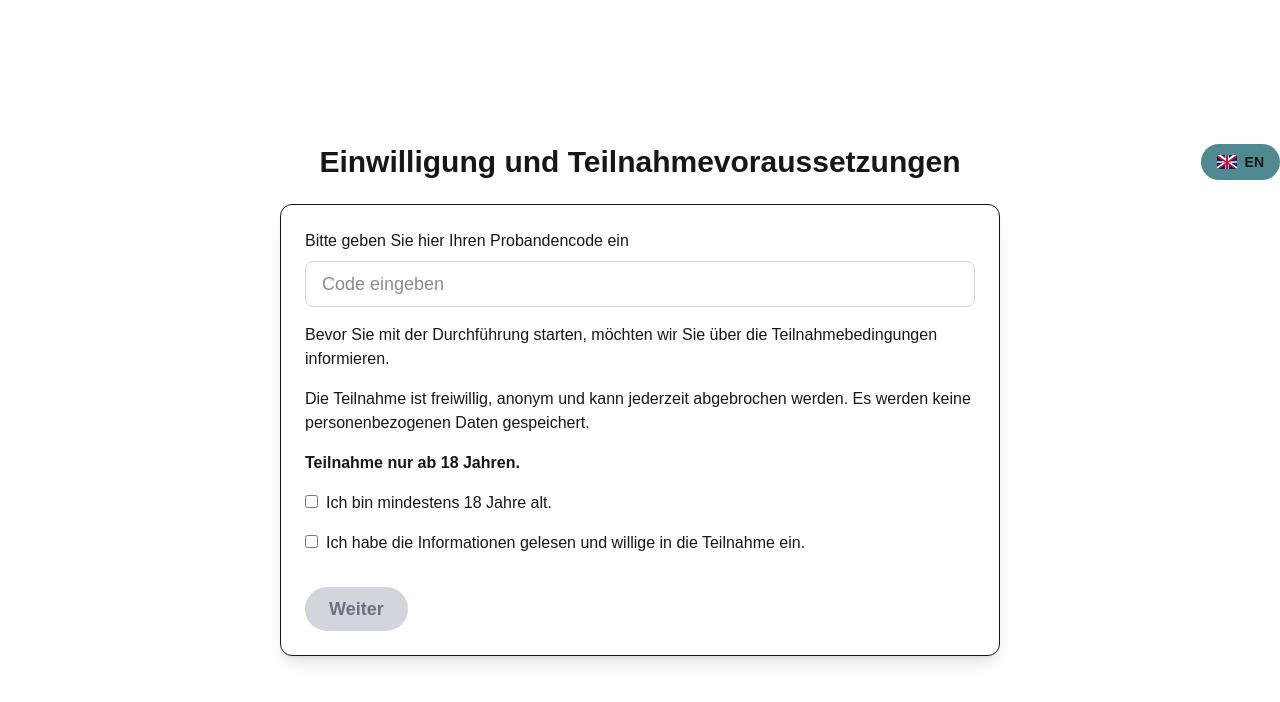
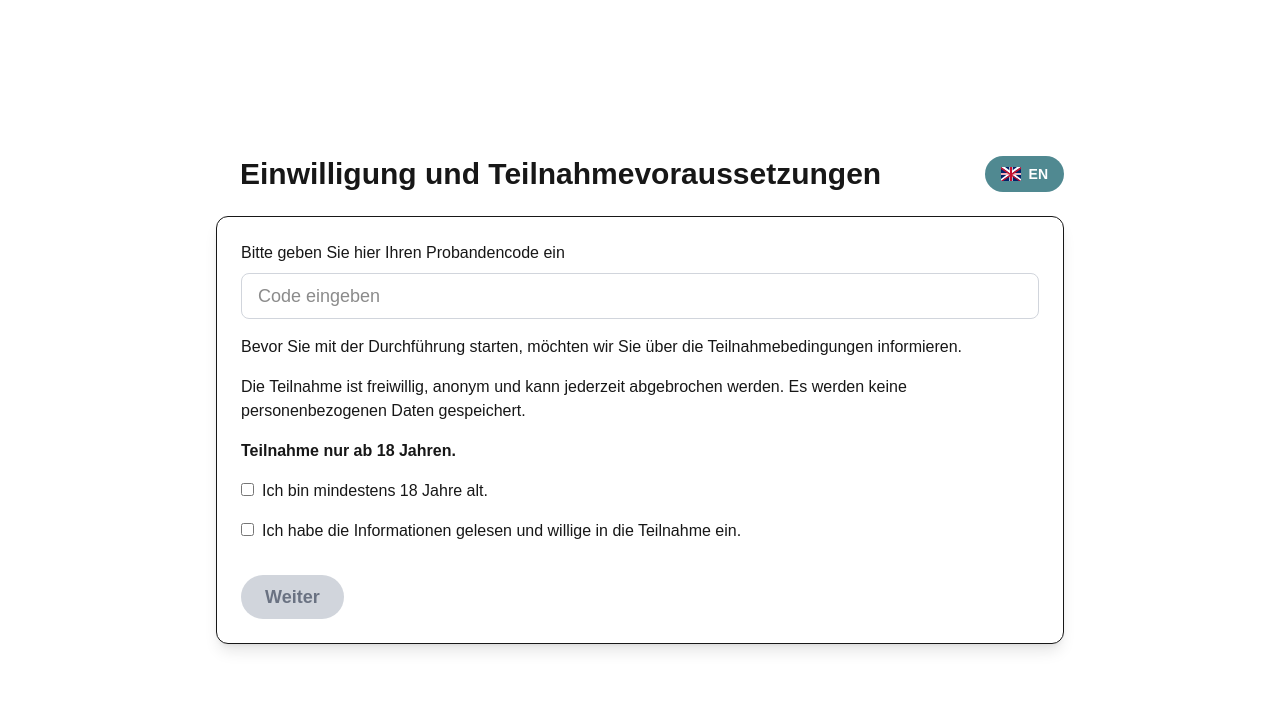
Before and after one commit to L0i0n0a/PsyKi, a Next.js app in the folder multarbeit/: page /prototype in a window 1280 px wide. Shown: the top 702 px of the page. Built offline with nearby package versions, Linux system fonts and the light colour scheme.

Commit message:
design fixes

```diff
--- a/multarbeit/src/app/prototype/page.tsx
+++ b/multarbeit/src/app/prototype/page.tsx
@@ -68,10 +68,10 @@ const Prototype = () => {
 
   // --- Render ---
   return (
-    <div className='max-w-3xl mx-auto p-6 min-h-screen flex flex-col justify-center space-y-6'>
-      <div className='flex justify-between items-center'>
-        <h1 className='text-3xl font-bold text-center w-full'>{t('consentTitle')}</h1>
-        <LanguageToggle locale={locale} onToggle={toggleLanguage} />
+    <div className='max-w-4xl mx-auto p-6 min-h-screen flex flex-col justify-center space-y-6'>
+      <div className='flex justify-left ml-6 items-center space-x-4 mb-6'>
+        <h1 className='text-3xl font-bold text-left w-full'>{t('consentTitle')}</h1>
+        <LanguageToggle locale={locale} onToggle={toggleLanguage} className='text-white relative' />
       </div>
 
       <div className='bg-white p-6 rounded-xl shadow-lg border space-y-4'>
--- a/multarbeit/src/app/prototype/testphase/page.tsx
+++ b/multarbeit/src/app/prototype/testphase/page.tsx
@@ -20,7 +20,6 @@ const Testphase = () => {
   const { t } = useTranslation(locale);
   const [step, setStep] = useState(0);
   const instructionStepsLength = 6;
-  const isLastStep = step === instructionStepsLength - 1;
   const [feedbackCount, setFeedbackCount] = useState(0);
 
   // Zustand store values
@@ -155,16 +154,8 @@ const Testphase = () => {
             <LanguageToggle locale={locale} onToggle={toggleLanguage} />
           </div>
         </div>
-        <div className='max-w-4xl mx-auto p-8 flex flex-col items-center justify-center '>
+        <div className='max-w-8xl mx-auto flex flex-col items-center justify-center '>
           <MainText locale={locale} step={step} setStep={setStep} instructionStepsLength={instructionStepsLength} />
-          <button
-            disabled={!isLastStep}
-            className={`px-6 py-2 rounded-full transition-all duration-200 ease-in-out text-lg font-semibold ${
-              !isLastStep ? 'bg-gray-300! text-gray-400 cursor-not-allowed' : 'bg-[#004346] text-white hover:bg-[#004346]! cursor-pointer'
-            }`}
-            onClick={() => router.push('/prototype/mainphase')}>
-            Start
-          </button>
         </div>
       </div>
     );
--- a/multarbeit/src/components/ui/TextComponent/MainText.tsx
+++ b/multarbeit/src/components/ui/TextComponent/MainText.tsx
@@ -73,9 +73,9 @@ const MainText: React.FC<MainTextProps> = ({ locale, step, setStep, instructionS
 
   return (
     <section className='sectionBorder'>
-      <div className='h-auto bg-gradient-to-br from-blue-50 to-orange-100 flex items-center justify-center px-6'>
-        <div className='w-full max-w-2xl m-8 bg-white shadow-lg rounded-xl p-8 text-gray-800'>
-          <div className='min-h-[12svh]'>{instructionSteps[step].content}</div>
+      <div className='h-auto w-full bg-gradient-to-br from-blue-50 to-orange-100 flex items-center justify-center px-6'>
+        <div className=' m-8 bg-white shadow-lg rounded-xl p-8 text-gray-800'>
+          <div className='min-h-[47svh]'>{instructionSteps[step].content}</div>
           <div className='flex justify-between mt-6'>
             <button
               onClick={() => setStep((s) => Math.max(0, s - 1))}
@@ -86,11 +86,11 @@ const MainText: React.FC<MainTextProps> = ({ locale, step, setStep, instructionS
               {t('back')}
             </button>
             <button
-              onClick={() => setStep((s) => Math.min(instructionSteps.length - 1, s + 1))}
+              onClick={isLastStep ? () => window.location.assign('/prototype/mainphase') : () => setStep((s) => Math.min(instructionSteps.length - 1, s + 1))}
               className={`px-6 py-2 rounded-full transition-all duration-200 ease-in-out text-lg font-semibold z-20 ${
-                isLastStep ? 'bg-gray-300! text-gray-400 cursor-not-allowed' : 'bg-[#004346] text-white hover:bg-[#004346]! cursor-pointer'
+                isLastStep ? 'bg-[#004346] text-white hover:bg-[#004346]! cursor-pointer' : 'bg-[#004346] text-white hover:bg-[#004346]! cursor-pointer'
               }`}>
-              {t('next')}
+              {isLastStep ? t('start') : t('next')}
             </button>
           </div>
           <div className='mt-4 text-center text-sm text-gray-500'>
--- a/multarbeit/src/locales/de.json
+++ b/multarbeit/src/locales/de.json
@@ -1,7 +1,7 @@
 {
   "title": "Prototyp",
   "welcome": "Willkommen zum Prototyp",
-  "instructions": "In dieser Studie sehen Sie in jedem Durchgang ein Bild mit Farbpunkten.<br/><br/>Ihre Aufgabe ist es zu entscheiden, ob mehr <span class=\"text-orange-500 font-bold\">orange</span> oder mehr <span class=\"text-blue-500 font-bold\">blaue</span> Punkte enthalten sind.<br/><br/>In dieser ersten Phase (20 Bilder) machen Sie sich mit der Aufgabe vertraut.<br/><br/>Gleichzeitig ermitteln wir anhand Ihrer Entscheidungen, wie gut Sie Muster erkennen können – also Ihre individuelle Genauigkeit.<br/>Entscheiden Sie einfach so, wie Sie es für richtig halten.",
+  "instructions": "In dieser Studie sehen Sie in jedem Durchgang ein Bild mit Farbpunkten.<br/><br/>Ihre Aufgabe ist es zu entscheiden, ob mehr <span class=\"text-orange-500 font-bold\">orange</span> oder mehr <span class=\"text-blue-500 font-bold\">blaue</span> Punkte enthalten sind.<br/><br/>In dieser ersten Phase (20 Bilder) machen Sie sich mit der Aufgabe vertraut.<br/><br/>Gleichzeitig ermitteln wir anhand Ihrer Entscheidungen, wie gut Sie Muster erkennen können <br/> – also Ihre individuelle Genauigkeit.<br/><br/>Entscheiden Sie einfach so, wie Sie es für richtig halten.",
   "start": "Start",
   "instructionTitle": "Entscheiden Sie ob mehr orange oder mehr blaue Punkte im Bild zu sehen sind.",
   "testPhaseHeader": "Testphase: ",
```
